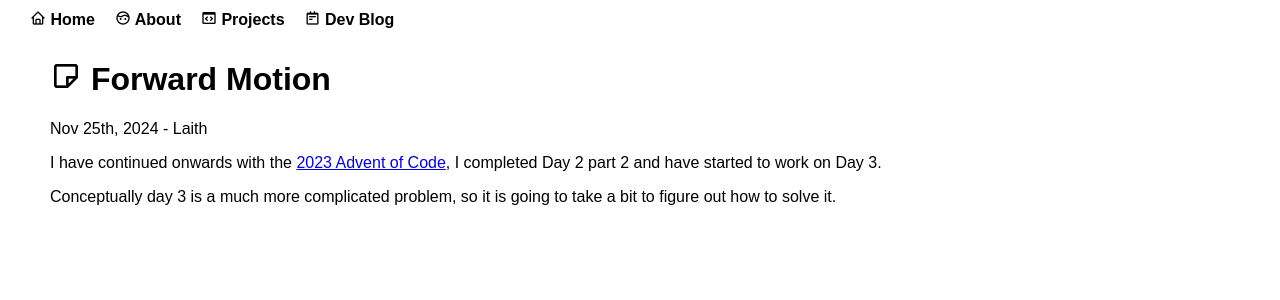
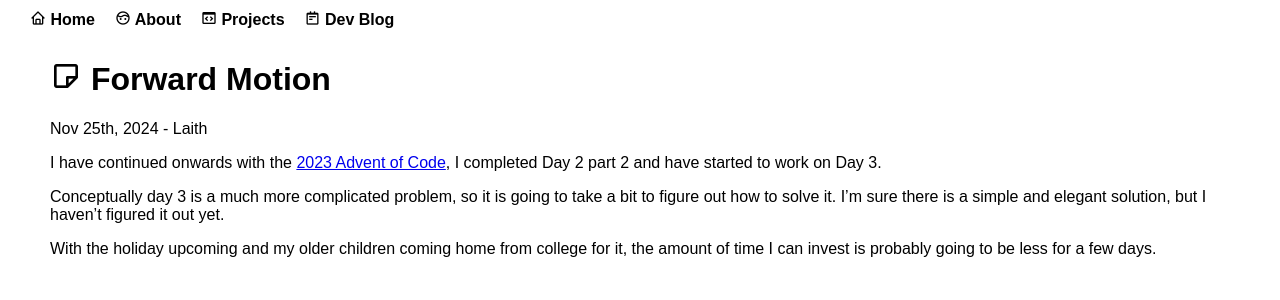
Before and after one commit to laithp/laithp.github.io, a Jekyll site: the page built from _posts/2024-11-25-forward-motion.md, in a window 1280 px wide. Shown: the top 300 px of the page. Built offline with Jekyll 4.4.1, drawn with Linux system fonts in a browser that asks for light colours.

Commit message:
24/11/25 post revision

```diff
--- a/_posts/2024-11-25-forward-motion.md
+++ b/_posts/2024-11-25-forward-motion.md
@@ -5,4 +5,6 @@ author: Laith
 
 I have continued onwards with the [2023 Advent of Code](https://adventofcode.com/), I completed Day 2 part 2 and have started to work on Day 3.
 
-Conceptually day 3 is a much more complicated problem, so it is going to take a bit to figure out how to solve it.
+Conceptually day 3 is a much more complicated problem, so it is going to take a bit to figure out how to solve it. I'm sure there is a simple and elegant solution, but I haven't figured it out yet.
+
+With the holiday upcoming and my older children coming home from college for it, the amount of time I can invest is probably going to be less for a few days.
```
